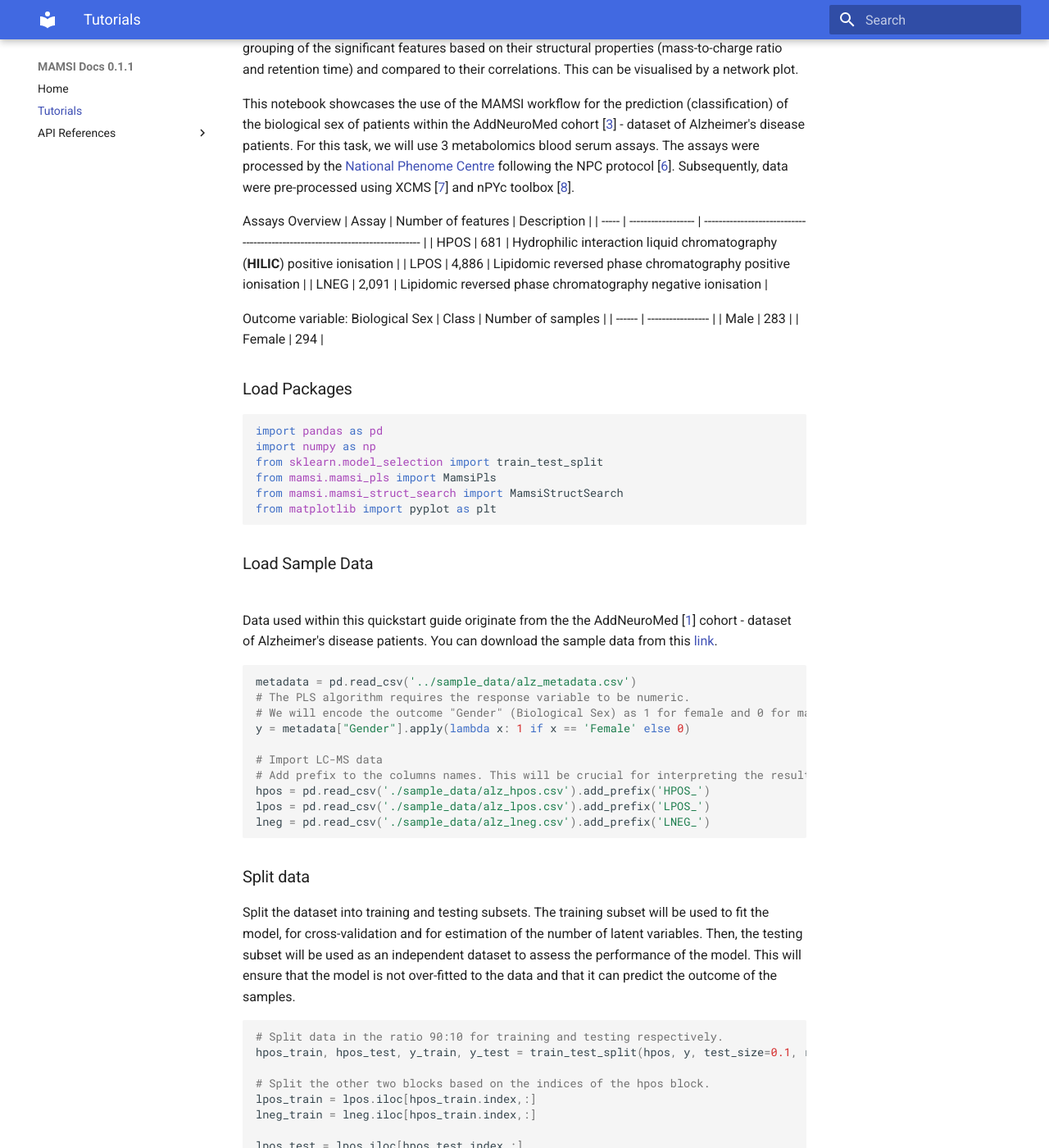
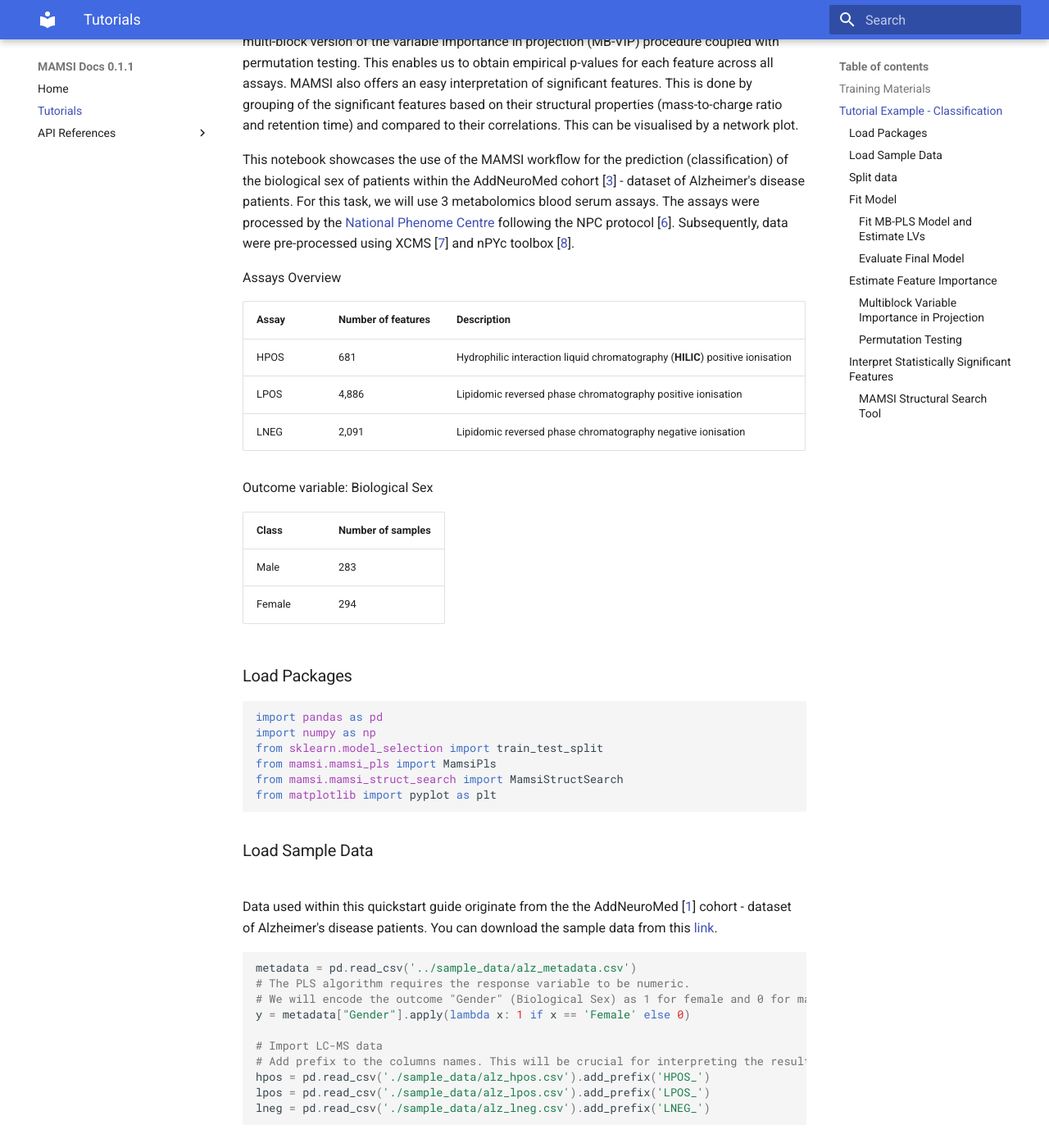
Before and after one commit to kopeckylukas/py-mamsi, an MkDocs documentation site: the page built from docs/tutorials.md, in a window 1280 px wide and 1400 px high, scrolled down 572 px. Shown: the whole window at 82% size. Built offline with MkDocs 1.6.1 and Material for MkDocs 9.7.7, drawn with Linux system fonts in a browser that asks for light colours; some of the changed text lies outside the part shown.

Commit message:
update structure (table of contents) generated api references

````diff
--- a/docs/tutorials.md
+++ b/docs/tutorials.md
@@ -1,21 +1,25 @@
-# Training Materials
+# Tutorials and Training Materials
 
 [![License](https://img.shields.io/badge/License-BSD_3--Clause-blue.svg)](https://github.com/kopeckylukas/py-mamsi/blob/main/LICENCE)
 [![Docs](https://img.shields.io/badge/docs-available-brightgreen.svg)](https://kopeckylukas.github.io/py-mamsi/)
 [![pages-build-deployment](https://github.com/kopeckylukas/py-mamsi/actions/workflows/pages/pages-build-deployment/badge.svg)](https://kopeckylukas.github.io/py-mamsi/)
 
 
+## Training Materials
 You can find all MAMSI training materials by visiting our [MAMSI Tutorials](https://github.com/kopeckylukas/py-mamsi-tutorials) repository.
 
 The `MamsiPls` class inherits from the `mbpls` package [[1](./index.md/#references)]. For more information on MB-PLS, please visit [mbpls Documentation](https://mbpls.readthedocs.io/en/latest/index.html).
 
-# Tutorial Example - Classification
+
+
+## Tutorial Example - Classification
 The Multi-Assay Mass Spectrometry Integration ([MAMSI](https://github.com/kopeckylukas/py-mamsi)) workflow allows for integrative analysis of multiple metabolomics LC-MS assays data. The MAMSI workflow utilises a multi-block partial-least squares (MB-PLS) discriminant analysis algorithm, which allows for the integration of multiple assays and the subsequent identification of the most significant predictors (features). The identification of statistically significant predictors is done using a multi-block version of the variable importance in projection (MB-VIP) procedure coupled with permutation testing. This enables us to obtain empirical p-values for each feature across all assays.
 MAMSI also offers an easy interpretation of significant features. This is done by grouping of the significant features based on their structural properties (mass-to-charge ratio and retention time) and compared to their correlations. This can be visualised by a network plot.
 
 This notebook showcases the use of the MAMSI workflow for the prediction (classification) of the biological sex of patients within the AddNeuroMed cohort [[3](index.md/#references)] - dataset of Alzheimer's disease patients. For this task, we will use 3 metabolomics blood serum assays. The assays were processed by the [National Phenome Centre](https://phenomecentre.org) following the NPC protocol [[6](index.md/#references)]. Subsequently, data were pre-processed using XCMS [[7](index.md/#references)] and nPYc toolbox [[8](index.md/#references)].
 
 Assays Overview
+
 | Assay | Number of features | Description                                                                   |
 | ----- | ------------------ | ----------------------------------------------------------------------------- |
 | HPOS  | 681                | Hydrophilic interaction liquid chromatography (**HILIC**) positive ionisation |
@@ -24,6 +28,7 @@
 
 
 Outcome variable: Biological Sex
+
 | Class  | Number of samples |
 | ------ | ----------------- |
 | Male   | 283               |
@@ -89,7 +94,7 @@
 ![LV estimation result](./images/lv_estimation.png)
 <br>The LV estimation result shows that the model has 6 latent variables/components. Adding more LVs to the model could lead to overfitting.
 
-### Evaluate Final Model
+#### Evaluate Final Model
 We can evaluate the performance of the model by predicting the outcome on an independent (testing) dataset that has not been used for model training. For this, we will use the 'testing' subset that we obtained during the train-test-split.
 
 We can get the performance scores by calling the ```mamsipls.evaluate_class_model()``` method.
@@ -110,11 +115,11 @@
 The scores and confusion matrix above indicate that the model performance has improved. If we are happy with such model, we can start with model interpretation.
 
 
-## Estimate Feature Importance
+### Estimate Feature Importance
 We can start with reviewing the Multi-Block Variable Importance in Projection (MB-VIP) scores [[2](./index.md/#references)].
-The MB-VIP metric is the sum (weighted by the amount of variance of Y explained by each respective component) of the squared weight values. It provides a summary of the importance of a variable accounting for all weight vectors. VIPs are bounded between 0 (no effect) and infinity. Because it is calculated from the weights $w$, for PLS models with a single component, these are directly proportional to $w^{2}$. The VIP metric has the disadvantage of pooling together $w$ vectors from components which contribute a very small magnitude to the model's $R^{2}Y$.
+The MB-VIP metric is the sum (weighted by the amount of variance of Y explained by each respective component) of the squared weight values. It provides a summary of the importance of a variable accounting for all weight vectors. VIPs are bounded between 0 (no effect) and infinity. Because it is calculated from the weights *w*, for PLS models with a single component, these are directly proportional to *w<sup>2</sup>*. The VIP metric has the disadvantage of pooling together *w* vectors from components which contribute a very small magnitude to the model's *R<sup>2</sup>Y*.
 
-### Multiblock Variable Importance in Projection
+#### Multiblock Variable Importance in Projection
 
 ```python
 mb_vip = mamsipls.mb_vip(plot=True)
@@ -123,7 +128,7 @@
 
 Unfortunately, the assessment of variable importance in MB-PLS multivariate models is not straightforward, given the choice of parameters and their different interpretations, especially in models with more than 1 LV. To obtain a ranking of variables from the data matrix X associated with Y, we recommend using permutation testing coupled with the MB-VIP metric to estimate the empirical p-values for each variable.
 
-### Permutation Testing
+#### Permutation Testing
 You can perform permutation testing using the `MamsiPls.mb_vip_permtest()` method. We recommend to perform at least 10,000 permutations, but ideally >100,000 for a good p-value estimate. You can find pre-calculated p-values at [link](https://github.com/kopeckylukas/py-mamsi-tutorials/tree/main/sample_data).
 
 We can review the empirical null distribution of the MB-VIP scores of a statistically non-significant feature (1) and compare it to a statically significant feature (5769).
@@ -140,7 +145,7 @@
 
 *Note that the pre-calculated `null_vip` file contains MB-VIP scores for first 400 null models (permutations) only so the p-value displayed on the plot below does not correspond with the plot itself.*
 
-## Interpret Statistically Significant Features
+### Interpret Statistically Significant Features
 ```python
 # merge the LC-MS data into a single data frame
 x = pd.concat([hpos, lpos, lneg], axis=1)
@@ -154,7 +159,7 @@
 
 Firstly, all features are split into retention time (*RT*) windows of 5 seconds intervals, then each RT window is searched for isotopologue signatures by searching mass differences of 1.00335 *Da* between mass-to-charge ratios (*m/z*) of the features; if two or more features resemble a mass isotopologue signature then they are grouped together. This is followed by a search for common adduct signatures. This is achieved by calculating hypothetical neutral masses based on common adducts in electrospray ionisation. If hypothetical neutral masses match for two or more features within a pre-defined tolerance (15 *ppm*) then these features are grouped together. Overlapping adduct clusters and isotopologue clusters are then merged to form structural clusters. Further, we search cross-assay clusters using [M+H]<sup>+</sup>/[M-H]<sup>-</sup> as link references. Additionally, our structural search tool, that utilises region of interest [(ROI) files](https://github.com/phenomecentre/npc-open-lcms) from peakPantheR [[4](./index.md/#references)], allows for automated annotation of  some features based on the *RT* for a given chromatography and *m/z*.
 
-### MAMSI Structural Search Tool
+#### MAMSI Structural Search Tool
 ```python
 # First, we need to define the MamsiStructSearch object
 # and choose the tolerances for the retention time and m/z matching.
--- a/mkdocs.yml
+++ b/mkdocs.yml
@@ -41,5 +41,5 @@
   - Home: index.md
   - Tutorials: tutorials.md
   - API References:
-    - ./api_references/gendocs/MamsiPls.md
-    - ./api_references/gendocs/MamsiStructSearch.md
+    - ./api_references/MamsiPls.md
+    - ./api_references/MamsiStructSearch.md
````
Also changed, not shown: other parts of docs/tutorials.md (+2 -2 lines), docs/api_references/MamsiPls.md (+9 -9 lines), docs/index.md (+5 -7 lines).
